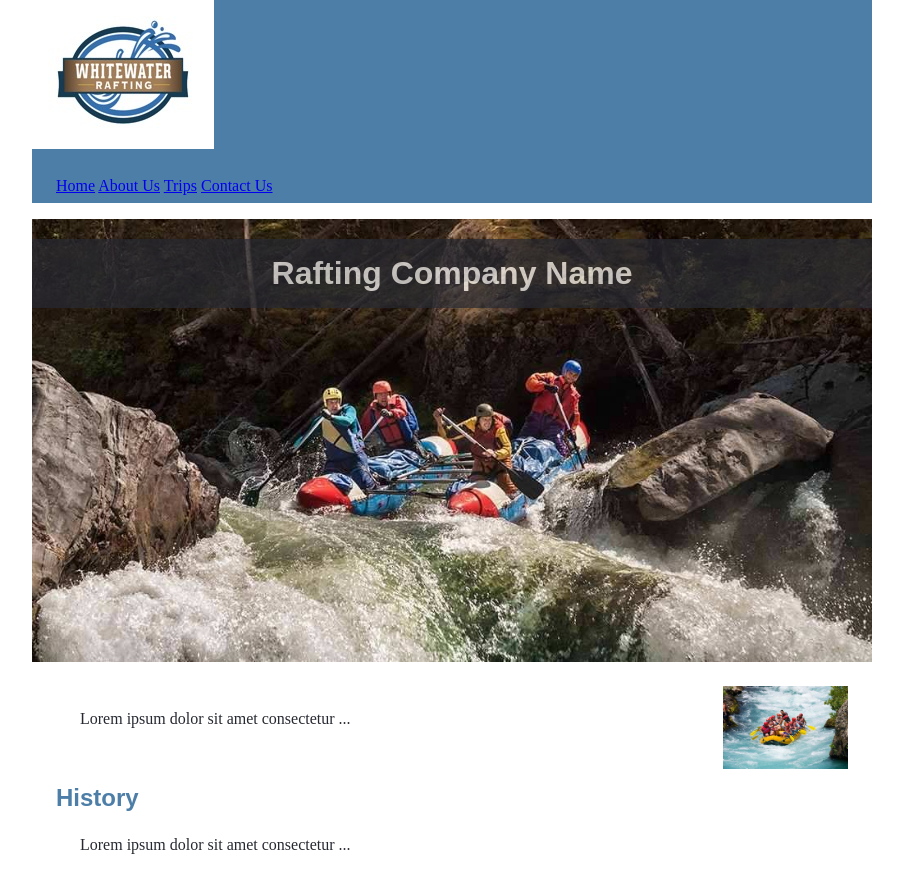
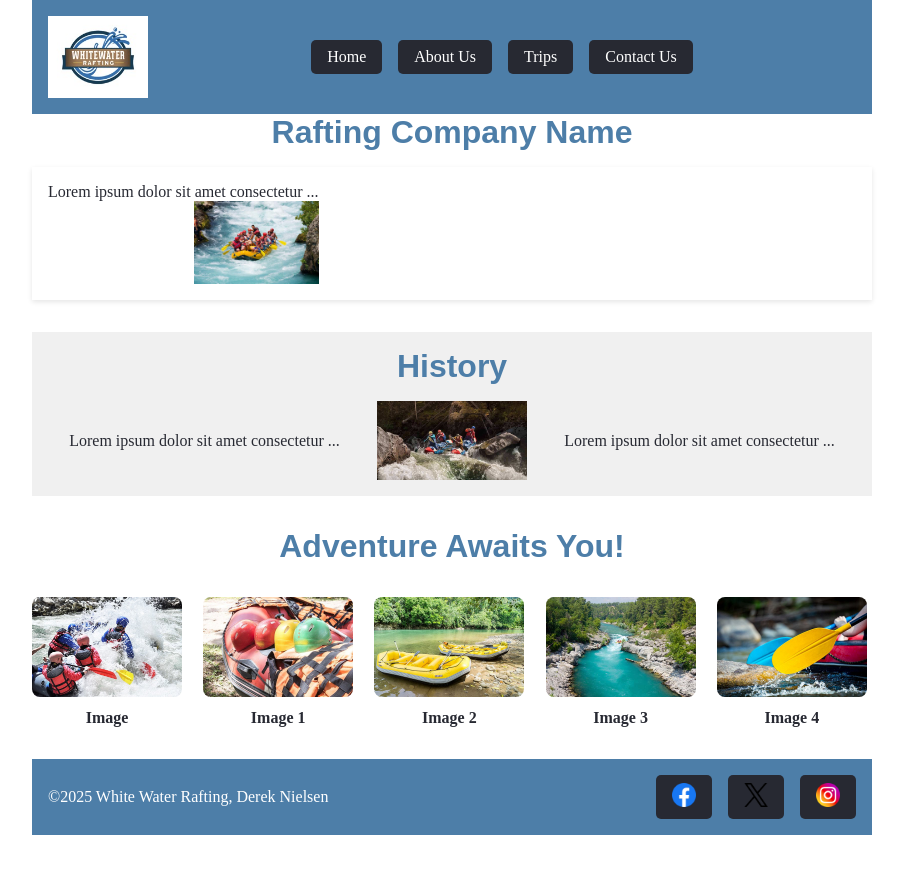
Before and after one commit to DerekNielsenCSWB110/wdd130, a plain HTML site: page wwr/about.html in a window 1280 px wide. Shown: the top 889 px of the page, without its empty margins (188-1091 px from the left). After the commit the page ends 835 px from the top, so only its background shows below. Drawn offline with Linux system fonts and the light colour scheme; a web font is replaced by a local one.

Commit message:
W04 Project: Rafting Site - Update About Us Page

```diff
--- a/wwr/about.html
+++ b/wwr/about.html
@@ -13,7 +13,7 @@
 </head>
 <body>
     <header>
-            <img src="images/wwr-logo.jpg" alt="Rafting Company Logo">
+        <img src="images/wwr-logo.jpg" alt="wwr-logo">
         <nav>
             <a href="index.html">Home</a>
             <a href="about.html">About Us</a>
@@ -21,42 +21,61 @@
             <a href="contact.html">Contact Us</a>
         </nav>
     </header>
+
     <main>
-            <div class="hero">
-                <img src="images/hero.jpg" alt="Hero">
-                <h1>Rafting Company Name</h1>
+        <section class="hero">
+            <h2>Rafting Company Name</h2>
             <article>
+                <div class="hero-content">
+                    <p>Lorem ipsum dolor sit amet consectetur ...</p>
                     <img src="images/white_water_rafting.jpg" alt="White Water Rafting">
+                </div>
+            </article>
+        </section>
+
+        <section class="history">
+            <h2>History</h2>
+            <div class="history-grid">
                 <p>Lorem ipsum dolor sit amet consectetur ...</p>
-                </article>
+                <img src="images/history.jpg" alt="Rafting History Image">
+                <p>Lorem ipsum dolor sit amet consectetur ...</p>
             </div>
-            <section>
-                <h2>History</h2>
-                <p>Lorem ipsum dolor sit amet consectetur ...</p>
         </section>
-            <section>
+
+        <section class="adventures">
             <h2>Adventure Awaits You!</h2>
+            <div class="adventure-gallery">
+                <figure>
                     <img src="images/image.jpg" alt="Image">
+                    <figcaption>Image</figcaption>
+                </figure>
+                <figure>
                     <img src="images/image1.jpg" alt="Image1">
+                    <figcaption>Image 1</figcaption>
+                </figure>
+                <figure>
                     <img src="images/image2.jpg" alt="Image2">
+                    <figcaption>Image 2</figcaption>
+                </figure>
+                <figure>
                     <img src="images/image3.jpg" alt="Image3">
+                    <figcaption>Image 3</figcaption>
+                </figure>
+                <figure>
                     <img src="images/image4.jpg" alt="Image4">
+                    <figcaption>Image 4</figcaption>
+                </figure>
+            </div>
         </section>
     </main>
+
     <footer>
         <p>©2025 White Water Rafting, Derek Nielsen</p>
         <nav class="socialmedia">
-                <a href="https://facebook.com">
-                    <img src="images/facebook.webp" alt="Facebook">
-                </a>
-                <a href="https://twitter.com">
-                    <img src="images/twitter.webp" alt="Twitter">
-                </a>
-                <a href="https://instagram.com">
-                    <img src="images/instagram.webp" alt="Instagram">
-                </a>
+            <a href="https://facebook.com"><img src="images/facebook.webp" alt="Facebook"></a>
+            <a href="https://twitter.com"><img src="images/twitter.webp" alt="Twitter"></a>
+            <a href="https://instagram.com"><img src="images/instagram.webp" alt="Instagram"></a>
         </nav>
-
     </footer>
 </body>
 </html>
--- a/wwr/styles/rafting.css
+++ b/wwr/styles/rafting.css
@@ -5,11 +5,6 @@
     --accent2-color: #828489; /* Gray */
     --heading-font: "Ancizar Serif", sans-serif;
     --body-fon: "Oswald", sans-serif;
-}
-
-header {
-    background-color: var(--primary-color);
-    color: var(--accent2-color);
 }
 
 * {
@@ -21,6 +16,8 @@ header {
 body {
     font-family: var(--body-font);
     color: var(--accent1-color);
+    margin: 0;
+    padding: 0;
 }
 
 header, main, footer {
@@ -28,22 +25,66 @@ header, main, footer {
     margin: 0 auto;
 }
 
-h1, h2 {
+h2 {
     font-family: var(--heading-font);
     color: var(--primary-color);
 }
 
-nav, p, section, article {
-    margin: 16px;
-    padding: 8px;
+section h2 {
+    text-align: center;
+    font-size: 1.8rem;
+    margin-bottom: 1rem;
 }
 
-.socialmedia a {
+header {
+  display: grid;
+  grid-template-columns: auto 1fr auto;
+  align-items: center;
+  background-color: var(--primary-color);
+  color: white;
+  padding: 1rem;
+  gap: 1rem;
+}
+
+header img {
+    max-width: 100px;
+    height: auto;
+}
+
+nav {
+    display: flex;
+    justify-content: center;
+    flex-wrap: wrap;
+    gap: 1rem;
+}
+
+nav ul {
+  display: flex;
+  gap: 1rem;
+  list-style: none;
+  padding: 0;
+  margin: 0;
+}
+
+nav li a {
+  text-decoration: none;
+  color: white;
+  background-color: var(--accent1-color);
+  padding: 0.5rem 1rem;
+  border-radius: 5px;
+}
+
+nav a {
     text-decoration: none;
+    color: white;
+    background-color: var(--accent1-color);
+    padding: 0.5rem 1rem;
+    border-radius: 5px;
 }
 
 .hero {
     position: relative;
+    margin-bottom: 2rem;
 }
 
 .hero img {
@@ -52,18 +93,114 @@ nav, p, section, article {
     height: auto;
 }
 
-h1 {
-    position: absolute;
-    top: 20px;
-    width: 100%;
-    padding: 16px;
-    text-align: center;
-    opacity: 0.7;
-    background-color: var(--accent1-color);
-    color: #fff
+.hero article {
+    background-color: white;
+    padding: 1rem;
+    display: flex;
+    align-items: center;
+    gap: 1rem;
+    align-items: center;
+    justify-content: space-between;
+    box-shadow: 0 2px 5px rgba(0, 0, 0, 0.1);
 }
 
 .hero article img {
+    width: 125px;
+    height: auto;
     float: right;
-    width: 125px;
 }
+
+.hero content p {
+    flex: 1;
+    height: auto;
+}
+
+.hero content img {
+    width: 120px;
+    height: auto;
+}
+
+section {
+    margin-bottom: 2rem;
+}
+
+section h2 {
+    text-align: center;
+    font-size: 2rem;
+    margin-bottom: 1rem;
+    color: var(--primary-color);
+}
+
+.history {
+    background-color: #f0f0f0;
+    padding: 1rem;
+}
+
+.history img {
+    width: 150px;
+    height: auto;
+}
+
+.history-grid {
+    display: grid;
+  grid-template-columns: 1fr auto 1fr;
+  gap: 1rem;
+  align-items: center;
+  text-align: center;
+}
+
+.adventures figure {
+    width: 150px;
+    margin: 0 auto;
+}
+
+.adventures img {
+    width: 100%;
+    height: auto;
+    border-radius: 8px;
+}
+
+.adventure-gallery {
+    display: grid;
+  grid-template-columns: repeat(auto-fit, minmax(150px, 1fr));
+  gap: 1rem;
+  text-align: center;
+  margin: 2rem 0;
+}
+
+.adventure-gallery figure {
+    margin: 0;
+}
+
+.adventure-gallery img {
+  width: 100%;
+  height: auto;
+  border-radius: 8px;
+}
+
+.adventure-gallery figcaption {
+  margin-top: 0.5rem;
+  font-weight: bold;
+  color: var(--accent1-color);
+}
+
+footer {
+  background-color: var(--primary-color);
+  color: white;
+  padding: 1rem;
+  display: flex;
+  justify-content: space-between;
+  align-items: center;
+  flex-wrap: wrap;
+}
+
+footer nav.socialmedia {
+  display: flex;
+  gap: 1rem;
+  margin-left: auto;
+}
+
+footer nav.socialmedia img {
+  width: 24px;
+  height: 24px;
+}
```
Also changed, not shown: wwr/images/history.jpg (added). Lines whose indentation alone changed are shown as unchanged.
